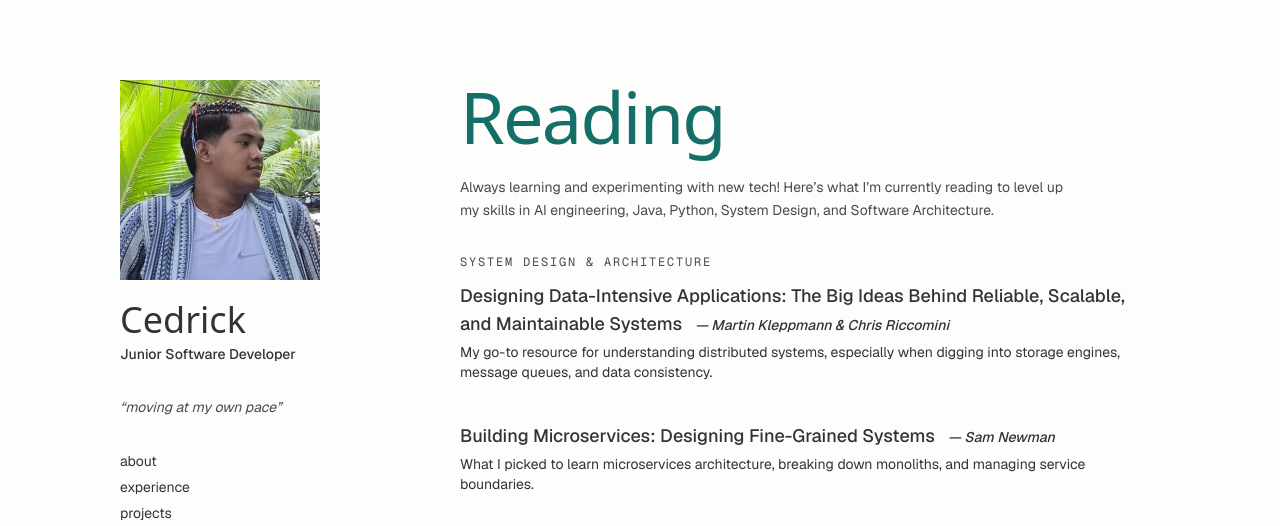
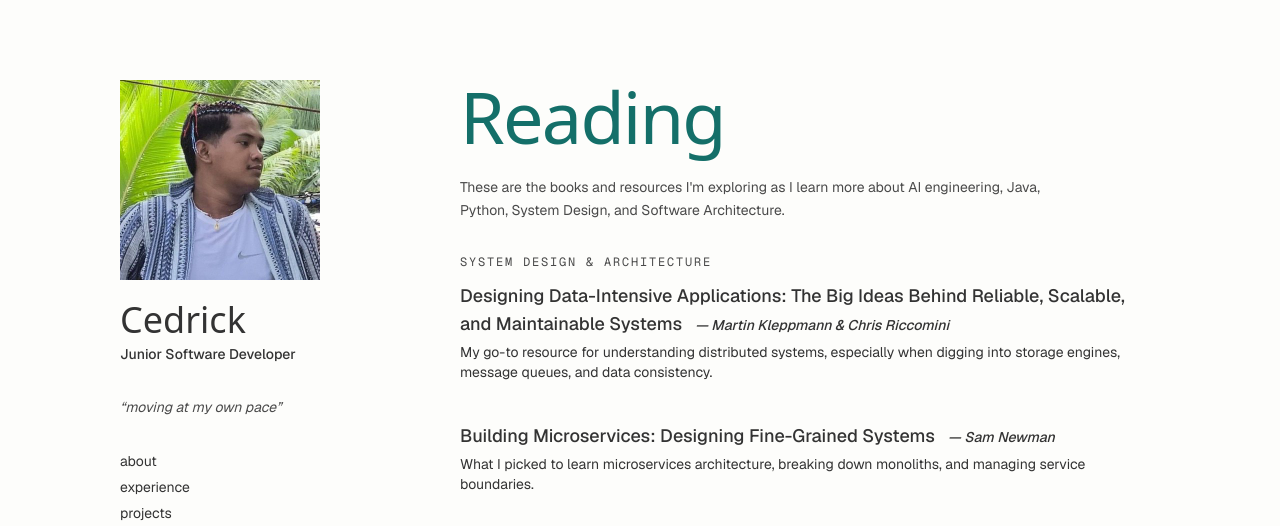
Before and after one commit to Cedrickkk/hulaanmo, an Astro site: page /reading in a window 1280 px wide. Shown: the top 526 px of the page. Built offline with nearby package versions, Linux system fonts and the light colour scheme; Astro itself is replaced by a stand-in of ours; a web font is replaced by a local one.

Commit message:
docs: refresh reading page introduction

```diff
--- a/src/pages/reading.astro
+++ b/src/pages/reading.astro
@@ -1,7 +1,7 @@
 ---
 import BaseLayout from "@/layouts/BaseLayout.astro";
 import PageHeading from "@/components/ui/PageHeading.astro";
-import { java, python, ai, systemDesign, softwareArchitecture } from "@/data/books";
+import { java, python, ai, systemDesign } from "@/data/books";
 ---
 
 <BaseLayout
@@ -11,7 +11,7 @@ import { java, python, ai, systemDesign, softwareArchitecture } from "@/data/boo
   <div class="space-y-6">
     <PageHeading title="Reading" />
     <p class="max-w-[65ch] text-sm leading-relaxed text-[var(--color-muted)]">
-      Always learning and experimenting with new tech! Here’s what I’m currently reading to level up my skills in AI engineering, Java, Python, System Design, and Software Architecture.
+      These are the books and resources I'm exploring as I learn more about AI engineering, Java, Python, System Design, and Software Architecture.
     </p>
     <div class="space-y-8">
      <div class="space-y-3 mt-8">
```
